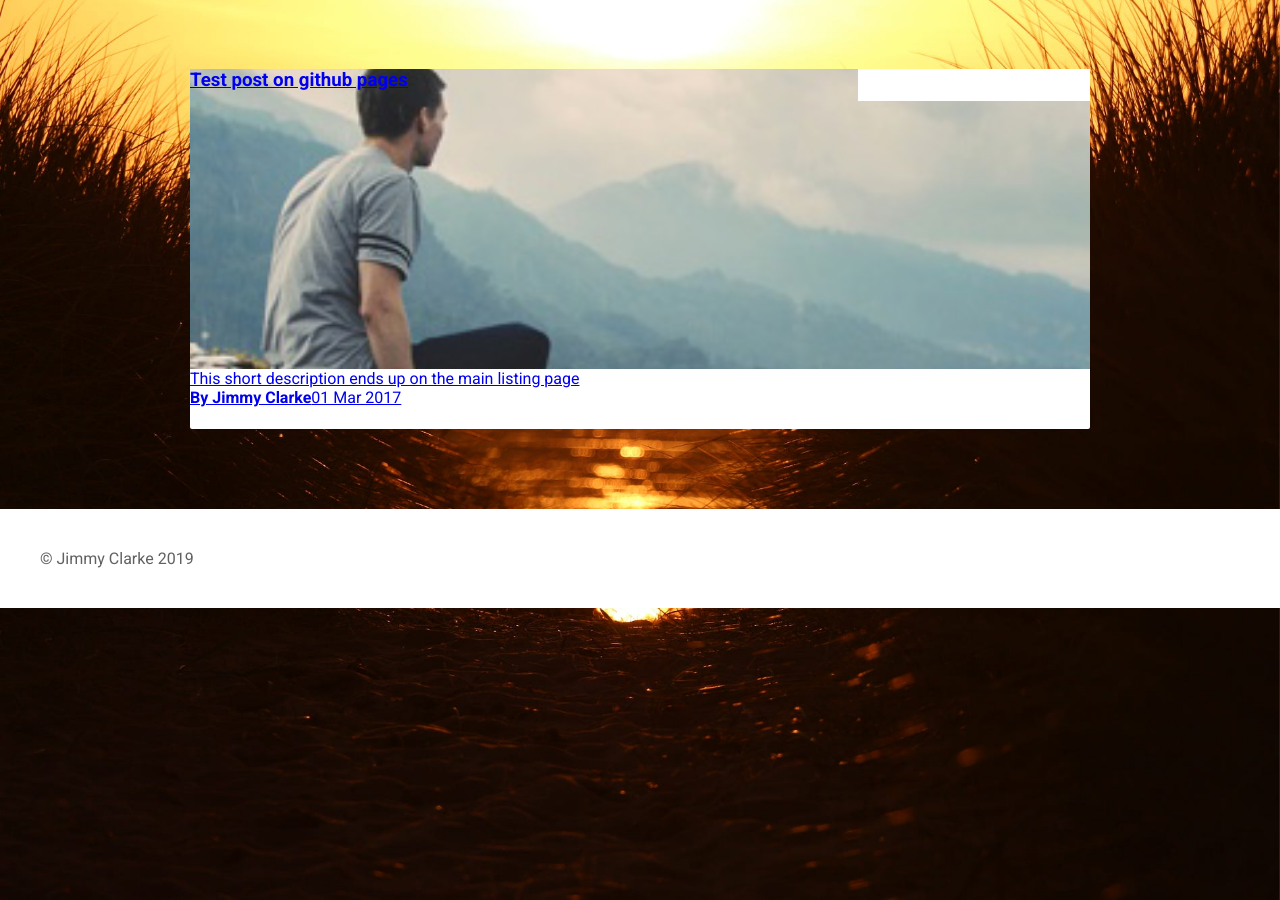
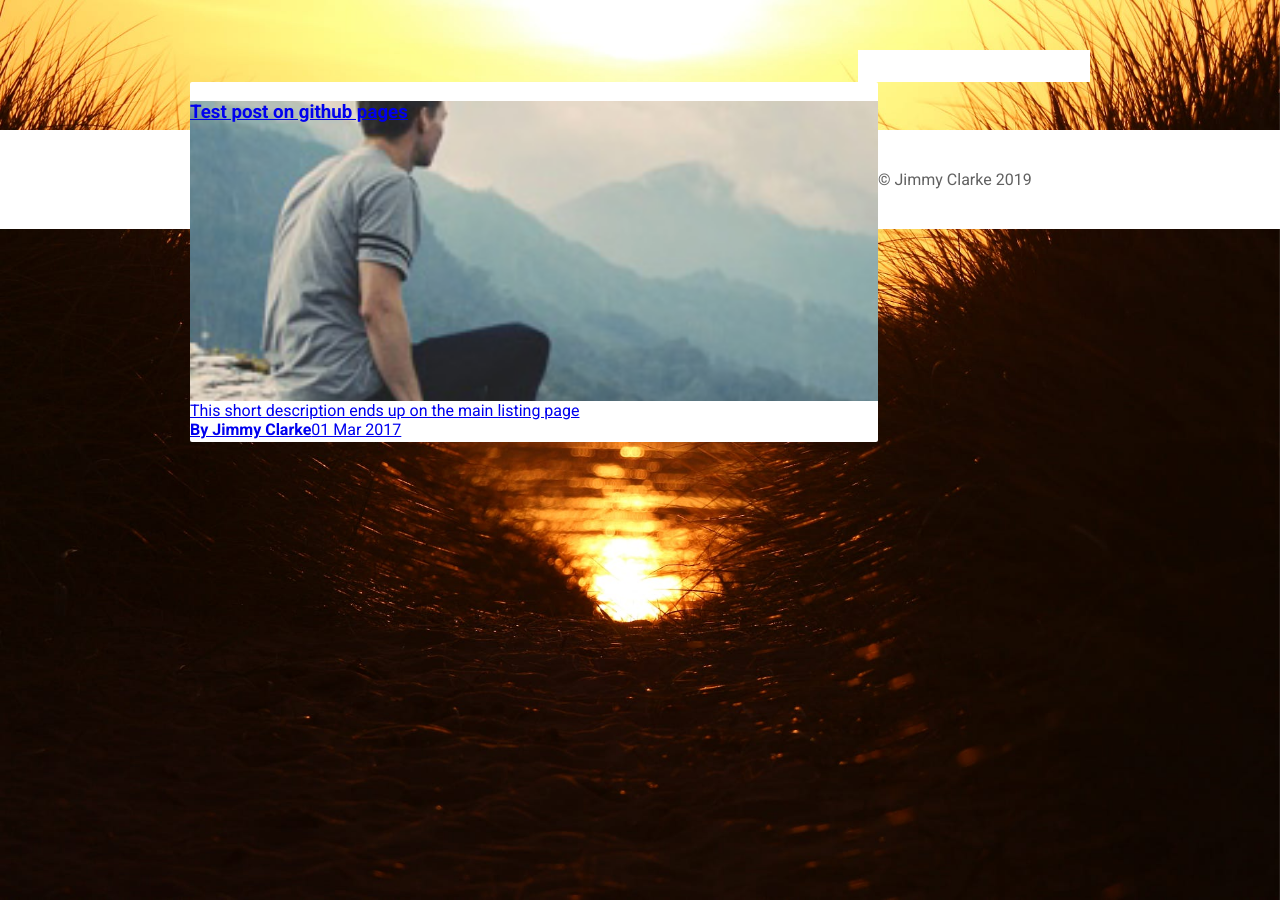
Before and after one commit to jimmyclarke113/jimmyclarke113.github.io, a Jekyll site: the page built from index.html, in a window 1280 px wide. Built offline with Jekyll 4.4.1, drawn with Linux system fonts in a browser that asks for light colours.

Commit message:
Update styles2019.css

```diff
--- a/css/styles2019.css
+++ b/css/styles2019.css
@@ -35,7 +35,7 @@
   margin:0 auto;
   min-height:360px;
 }
-main .content:first-of-type{
+.content.first{
   float:left;
   width: 688px;
 }
```
